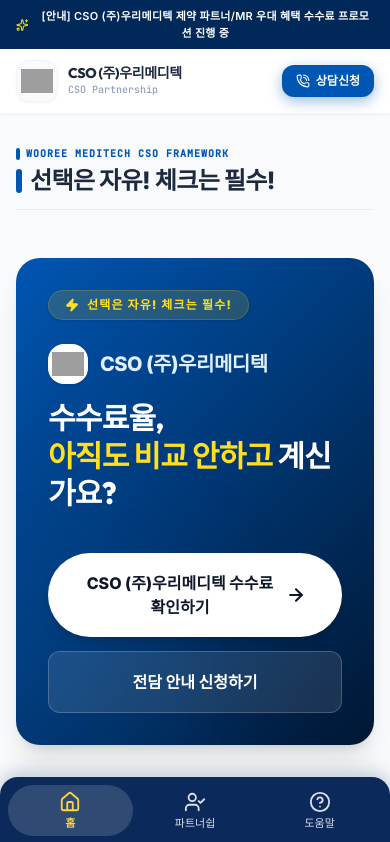
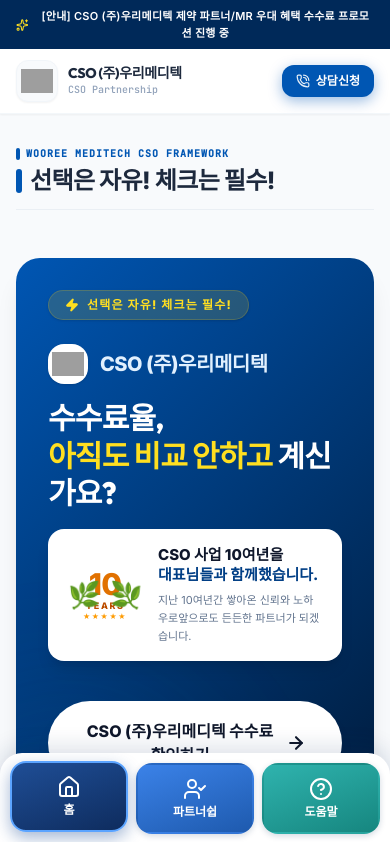
Before and after one commit to musanglu70-tech/app, a React (Vite) app: page / in a window 390 px wide. Shown: the top 842 px of the page. Built offline with nearby package versions, Linux system fonts and the light colour scheme; grey boxes are pictures that could not be loaded.

Commit message:
design: 하단 네비 그라데이션 카드 + 히어로 10주년 신뢰 카드 추가

```diff
--- a/src/App.tsx
+++ b/src/App.tsx
@@ -194,14 +194,15 @@
 
       {/* Mobile Responsive Dock Navigation System */}
       <div
-        className="md:hidden sticky bottom-0 z-40 w-full flex items-center justify-around px-2 py-2"
+        className="md:hidden sticky bottom-0 z-40 w-full"
         style={{
-          backgroundColor: '#0B2A5B',
-          borderRadius: '18px 18px 0 0',
-          boxShadow: '0 -4px 18px rgba(11, 42, 91, 0.25)',
-          paddingBottom: 'calc(8px + env(safe-area-inset-bottom, 0px))',
+          backgroundColor: '#FFFFFF',
+          borderRadius: '22px 22px 0 0',
+          boxShadow: '0 -6px 22px rgba(11, 42, 91, 0.14)',
+          padding: '10px 10px calc(10px + env(safe-area-inset-bottom, 0px))',
         }}
       >
+        <div className="flex items-stretch gap-2">
           <button
             id="dock-home"
             type="button"
@@ -209,34 +210,46 @@
               setActiveTab('home');
               setIsContactModalOpen(false);
             }}
-          className="flex-1 flex flex-col items-center justify-center gap-1 py-1.5 px-2 cursor-pointer"
+            className="flex-1 flex flex-col items-center justify-center gap-1 cursor-pointer"
             style={{
-            backgroundColor: (activeTab === 'home' && !isContactModalOpen) ? 'rgba(255, 255, 255, 0.15)' : 'transparent',
-            color: (activeTab === 'home' && !isContactModalOpen) ? '#FFD23F' : 'rgba(255, 255, 255, 0.85)',
-            fontWeight: (activeTab === 'home' && !isContactModalOpen) ? 700 : 500,
-            borderRadius: '999px',
+              background: 'linear-gradient(160deg, #1F4E96 0%, #0E2C5E 100%)',
+              color: '#FFFFFF',
+              borderRadius: '16px',
+              padding: '12px 4px',
+              border: (activeTab === 'home' && !isContactModalOpen)
+                ? '2px solid #5BA4FF'
+                : '2px solid transparent',
+              boxShadow: (activeTab === 'home' && !isContactModalOpen)
+                ? '0 6px 16px rgba(31, 78, 150, 0.4)'
+                : '0 2px 6px rgba(11, 42, 91, 0.18)',
+              transform: (activeTab === 'home' && !isContactModalOpen) ? 'translateY(-2px)' : 'none',
               transition: 'all 0.2s ease',
             }}
           >
-          <Home style={{ width: '22px', height: '22px' }} />
-          <span style={{ fontSize: '11px', lineHeight: '1.2' }}>홈</span>
+            <Home style={{ width: '24px', height: '24px' }} />
+            <span style={{ fontSize: '12px', lineHeight: '1.2', fontWeight: 700 }}>홈</span>
           </button>
 
           <button
             id="dock-inquiry"
             type="button"
             onClick={() => setIsContactModalOpen(true)}
-          className="flex-1 flex flex-col items-center justify-center gap-1 py-1.5 px-2 cursor-pointer relative"
+            className="flex-1 flex flex-col items-center justify-center gap-1 cursor-pointer relative"
             style={{
-            backgroundColor: isContactModalOpen ? 'rgba(255, 255, 255, 0.15)' : 'transparent',
-            color: isContactModalOpen ? '#FFD23F' : 'rgba(255, 255, 255, 0.85)',
-            fontWeight: isContactModalOpen ? 700 : 500,
-            borderRadius: '999px',
+              background: 'linear-gradient(160deg, #3B82E8 0%, #1E5AAE 100%)',
+              color: '#FFFFFF',
+              borderRadius: '16px',
+              padding: '12px 4px',
+              border: isContactModalOpen ? '2px solid #9CC7FF' : '2px solid transparent',
+              boxShadow: isContactModalOpen
+                ? '0 6px 16px rgba(59, 130, 232, 0.4)'
+                : '0 2px 6px rgba(11, 42, 91, 0.18)',
+              transform: isContactModalOpen ? 'translateY(-2px)' : 'none',
               transition: 'all 0.2s ease',
             }}
           >
-          <UserCheck style={{ width: '22px', height: '22px' }} />
-          <span style={{ fontSize: '11px', lineHeight: '1.2' }}>파트너쉽</span>
+            <UserCheck style={{ width: '24px', height: '24px' }} />
+            <span style={{ fontSize: '12px', lineHeight: '1.2', fontWeight: 700 }}>파트너쉽</span>
             {inquiryCount > 0 && (
               <span className="absolute top-1 right-2 bg-red-500 text-white font-black font-mono text-[9px] w-4 h-4 rounded-full flex items-center justify-center shadow">
                 {inquiryCount}
@@ -251,18 +264,26 @@
               setActiveTab('faqs');
               setIsContactModalOpen(false);
             }}
-          className="flex-1 flex flex-col items-center justify-center gap-1 py-1.5 px-2 cursor-pointer"
+            className="flex-1 flex flex-col items-center justify-center gap-1 cursor-pointer"
             style={{
-            backgroundColor: (activeTab === 'faqs' && !isContactModalOpen) ? 'rgba(255, 255, 255, 0.15)' : 'transparent',
-            color: (activeTab === 'faqs' && !isContactModalOpen) ? '#FFD23F' : 'rgba(255, 255, 255, 0.85)',
-            fontWeight: (activeTab === 'faqs' && !isContactModalOpen) ? 700 : 500,
-            borderRadius: '999px',
+              background: 'linear-gradient(160deg, #2FB3AE 0%, #16867F 100%)',
+              color: '#FFFFFF',
+              borderRadius: '16px',
+              padding: '12px 4px',
+              border: (activeTab === 'faqs' && !isContactModalOpen)
+                ? '2px solid #8FE3DE'
+                : '2px solid transparent',
+              boxShadow: (activeTab === 'faqs' && !isContactModalOpen)
+                ? '0 6px 16px rgba(47, 179, 174, 0.4)'
+                : '0 2px 6px rgba(11, 42, 91, 0.18)',
+              transform: (activeTab === 'faqs' && !isContactModalOpen) ? 'translateY(-2px)' : 'none',
               transition: 'all 0.2s ease',
             }}
           >
-          <HelpCircle style={{ width: '22px', height: '22px' }} />
-          <span style={{ fontSize: '11px', lineHeight: '1.2' }}>도움말</span>
+            <HelpCircle style={{ width: '24px', height: '24px' }} />
+            <span style={{ fontSize: '12px', lineHeight: '1.2', fontWeight: 700 }}>도움말</span>
           </button>
+        </div>
       </div>
 
       {/* Professional Footer Structure */}
--- a/src/components/MainLanding.tsx
+++ b/src/components/MainLanding.tsx
@@ -66,6 +66,28 @@
               <span className="text-yellow-300 font-black">아직도 비교 안하고</span> 계신가요?
             </h1>
 
+            {/* 10주년 신뢰 카드 */}
+            <div className="bg-white rounded-2xl px-5 py-4 shadow-lg flex items-center gap-4">
+              <div className="shrink-0 relative w-[74px] h-[74px] flex items-center justify-center">
+                <span className="absolute left-0 top-1/2 -translate-y-1/2 text-[26px] leading-none select-none" aria-hidden="true">🌿</span>
+                <span className="absolute right-0 top-1/2 -translate-y-1/2 text-[26px] leading-none select-none scale-x-[-1]" aria-hidden="true">🌿</span>
+                <div className="flex flex-col items-center leading-none">
+                  <span className="text-[30px] font-black text-amber-600 tracking-tight">10</span>
+                  <span className="text-[9px] font-black text-amber-700 tracking-[0.18em] mt-0.5">YEARS</span>
+                  <span className="text-[8px] text-amber-500 tracking-[0.2em] mt-0.5">★★★★★</span>
+                </div>
+              </div>
+              <div className="min-w-0">
+                <p className="text-slate-900 font-extrabold text-[15px] md:text-base leading-snug">
+                  CSO 사업 10여년을<br />
+                  <span className="text-brand-700">대표님들과 함께했습니다.</span>
+                </p>
+                <p className="text-slate-500 text-[11px] md:text-xs leading-relaxed mt-1.5">
+                  지난 10여년간 쌓아온 신뢰와 노하우로<br className="hidden sm:block" />
+                  앞으로도 든든한 파트너가 되겠습니다.
+                </p>
+              </div>
+            </div>
 
           </div>
 
```
Lines whose indentation alone changed are shown as unchanged.
